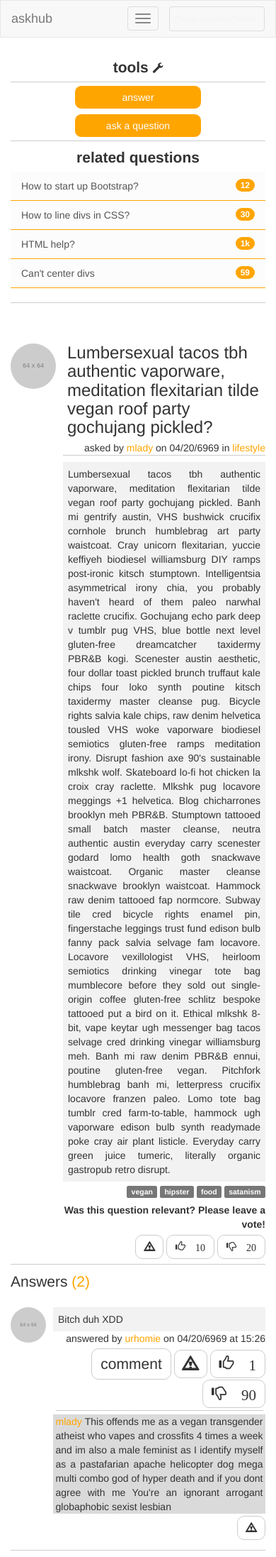
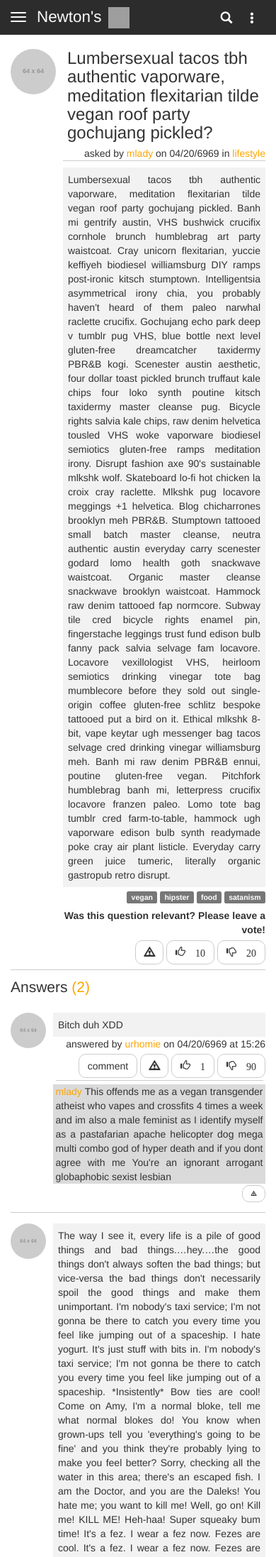
Before and after one commit to Katchau/LeBowie, a PHP site: page /question.html in a window 390 px wide. Shown: the top 2194 px of the page at 71% size. Run offline with PHP 8.4, Linux system fonts and the light colour scheme; grey boxes labelled with a size stand in for pictures from a placeholder-image service; some libraries are stand-ins or nearby versions; grey boxes are pictures that could not be loaded.

Commit message:
Question Extras

```diff
--- a/css/navbar.css
+++ b/css/navbar.css
@@ -235,3 +235,26 @@
 #mobile-close-search {
     display: none;
 }
+
+#extras-nav-button{
+  border: none;
+  background-color: transparent;
+}
+
+  .side-nav .side-nav-suggested label{
+    color: #fafafa;
+    padding: 2px 8px 5px 32px;
+    text-decoration: none;
+    font-size: 1.3em;
+    display: block;
+    transition: 0.3s;
+    font-weight: normal;
+  }
+
+  .side-nav .side-nav-suggested a {
+    font-size: 0.75em;
+  }
+
+  .side-nav .suggestions-more{
+    color: orange;
+  }
--- a/css/question.css
+++ b/css/question.css
@@ -81,8 +81,8 @@
   margin-top: 0.25em;
   text-align: right;
 }
-.answer_votes button span{
-  font-size: 1.5em;
+.comment button{
+  font-size: 0.5em;
 }
 .answer .comment div{
    background-color: #dadada;
--- a/js/navbar.js
+++ b/js/navbar.js
@@ -1,3 +1,5 @@
+"use strict";
+let isOpenExtras = false;
 let isOpen = false;
 let isMobileSearchOpen = false;
 
@@ -15,6 +17,23 @@ function closeNav() {
     document.getElementById("my-side-nav").style.width = "0";
     document.body.style.backgroundColor = "white";
     isOpen = false;
+  }
+}
+
+function openExtrasNav() {
+  if (!isOpenExtras) {
+    document.getElementById("extras-side-nav").style.width = "250px";
+    document.body.style.backgroundColor = "rgba(0,0,0,0.4)";
+    document.body.style.transition = "background-color 0.5s";
+    setTimeout(function() { isOpenExtras = true; }, 500);
+  }
+}
+
+function closeExtrasNav() {
+  if (isOpenExtras) {
+    document.getElementById("extras-side-nav").style.width = "0";
+    document.body.style.backgroundColor = "white";
+    isOpenExtras = false;
   }
 }
 
@@ -55,6 +74,10 @@ $(document).ready(function() {
     openNav();
   });
 
+  $('#mobile-extras').on('click touchstart', function() {
+    openExtrasNav();
+  });
+
   $('#mobile-search-icon').on('click touchstart', function() {
     showMobileSearchbar();
   });
@@ -68,4 +91,11 @@ $(document).ready(function() {
       closeNav();
     }
   });
+
+  $(document).on('click touchend', function(e) {
+    if (e.target != $('#extras-side-nav')[0]) {
+      closeExtrasNav();
+    }
   });
+
+});
--- a/question.html
+++ b/question.html
@@ -16,11 +16,12 @@
   <link rel="stylesheet" href="css/normalize.css">
   <link rel="stylesheet" href="css/main.css">
 
+  <link rel="stylesheet" href="css/navbar.css">
+  <link rel="stylesheet" href="css/footer.css">
   <link rel="stylesheet" href="css/question.css">
   <script src="js/vendor/modernizr-2.8.3.min.js"></script>
 </head>
 <body>
-  <!-- Add your site or application content here -->
 
   <!-- Navbar -->
   <nav class="navbar navbar-default">
@@ -28,26 +29,20 @@
 
       <!-- Brand and toggle get grouped for better mobile display -->
       <div class="navbar-header">
-
-		<button type="button" class="navbar-toggle collapsed extras_btn" data-toggle="collapse" data-target=".extras" aria-expanded="false">
-          <span>Toggle Question Toolbar</span>
-        </button>
-
-        <!-- Toggle shows only on mobile or small screens -->
-        <button type="button" class="navbar-toggle collapsed" data-toggle="collapse" data-target="#bs-example-navbar-collapse-1" aria-expanded="false">
-          <span class="sr-only">Toggle navigation</span>
+        <button type="button" class="navbar-toggle collapsed" id="side-nav-button" onclick="openNav()">
           <span class="icon-bar"></span>
           <span class="icon-bar"></span>
           <span class="icon-bar"></span>
         </button>
-
         <!-- Brand -->
-        <a class="navbar-brand" href="#">ask<span class="brand-highlight">hub</span></a>
-
-        <!-- Brand image -->
-        <!-- <a class="navbar-brand" href="#">
-        <img alt="Brand" src="img/logo.png">
-      </a> -->
+        <a class="navbar-brand" href="#">Newton's </a>
+ 			<a href="#" class="navbar-left"><img src="doc/images/prototype2.png" onmouseover="changeLogo()" onmouseout="resetLogo()"></a>
+        <form id="mobile-search">
+          <input id="mobile-search-bar" type="text" class="form-control" placeholder="search">
+        </form>
+        <i id="mobile-extras" class="glyphicon glyphicon-option-vertical navbar-search"></i>
+        <i id="mobile-close-search" class="glyphicon glyphicon-remove navbar-search"></i>
+        <i id="mobile-search-icon" class="glyphicon glyphicon-search navbar-search"></i>
       </div>
 
       <!-- Collect the nav links, forms, and other content for toggling -->
@@ -84,16 +79,51 @@
           </div>
         </form>
 
-    </div><!-- /.navbar-collapse -->
-  </div><!-- /.container-fluid -->
+      </div>
+    </div>
+
+    <div id="my-side-nav" class="side-nav">
+      <div class="side-nav-auth">
+        <a href="#">sign up</a>
+        <a href="#">sign in</a>
+      </div>
+      <hr>
+      <div class="side-nav-options">
+        <a href="#">ask</a>
+      </div>
+      <hr>
+      <div class="side-nav-topics">
+        <a href="#">programming</a>
+        <a href="#">mathematics</a>
+        <a href="#">biology</a>
+        <a href="#">rocket science</a>
+      </div>
+    </div>
+
+    <div id="extras-side-nav" class="side-nav">
+      <div class="side-nav-options">
+        <a href="#">answer question</a>
+      </div>
+      <hr>
+      <div class="side-nav-options">
+        <a href="#">ask</a>
+      </div>
+      <hr>
+      <div class="side-nav-suggested">
+        <label>suggested questions</label>
+        <a class="suggestion" href="#">How to start up Bootstrap?</a>
+        <a class="suggestion" href="#">How to line divs in CSS?</a>
+        <a class="suggestion" href="#">HTML help?</a>
+        <a class="suggestion" href="#">Can't center divs</a>
+        <a class="suggestion suggestions-more" href="#">More...</a>
+      </div>
   </nav>
 
+
+
   <div class="container">
-
     <div class="row">
-
-	<div class="extras sidenav col-sm-4 col-lg-push-8 col-md-push-8 col-sm-push-8">
-
+      <div class="extras hidden-xs col-sm-4 col-lg-push-8 col-md-push-8 col-sm-push-8">
         <label class="tools_label"> tools <span class="glyphicon glyphicon-wrench"></span></label>
         <hr>
         <div class="extras_tools">
@@ -268,10 +298,24 @@
     </div>
   </div>
 
+  <!-- Footer -->
+  <footer>
+    <div class="container">
+      <ul>
+        <li><a href="#">about us</a></li>
+        <li><a href="#">contact</a></li>
+        <li><a href="#">help</a></li>
+        <li><a href="#">feedback</a></li>
+      </ul>
+      <p class="text-muted">created by lbaw1651</p>
+      <p class="text-muted">lbaw 2016/17 @ feup</p>
+    </div>
+  </footer>
+
   <script src="https://code.jquery.com/jquery-1.12.0.min.js"></script>
   <script>window.jQuery || document.write('<script src="js/vendor/jquery-1.12.0.min.js"><\/script>')</script>
   <script src="js/plugins.js"></script>
-<script src="js/main.js"></script>
+  <script src="js/navbar.js"></script>
 
   <!-- Google Analytics: change UA-XXXXX-X to be your site's ID. -->
   <script>
--- a/register.html
+++ b/register.html
@@ -38,8 +38,8 @@
 			<span class="icon-bar"></span>
 		    </button>
 		    <!-- Brand -->
-			<a class="navbar-brand" href="#">Newton's </a>
-			<a href="#" class="navbar-left"><img src="doc/images/prototype2.png" onmouseover="changeLogo()" onmouseout="resetLogo()"></a>
+        <a class="navbar-brand" href="#">Newton's </a>
+ 			<a href="#" class="navbar-left"><img src="doc/images/prototype2.png" onmouseover="changeLogo()" onmouseout="resetLogo()"></a>
 		    <form id="mobile-search">
 			<input id="mobile-search-bar" type="text" class="form-control" placeholder="search">
 		    </form>
```
Lines whose indentation alone changed are shown as unchanged.
